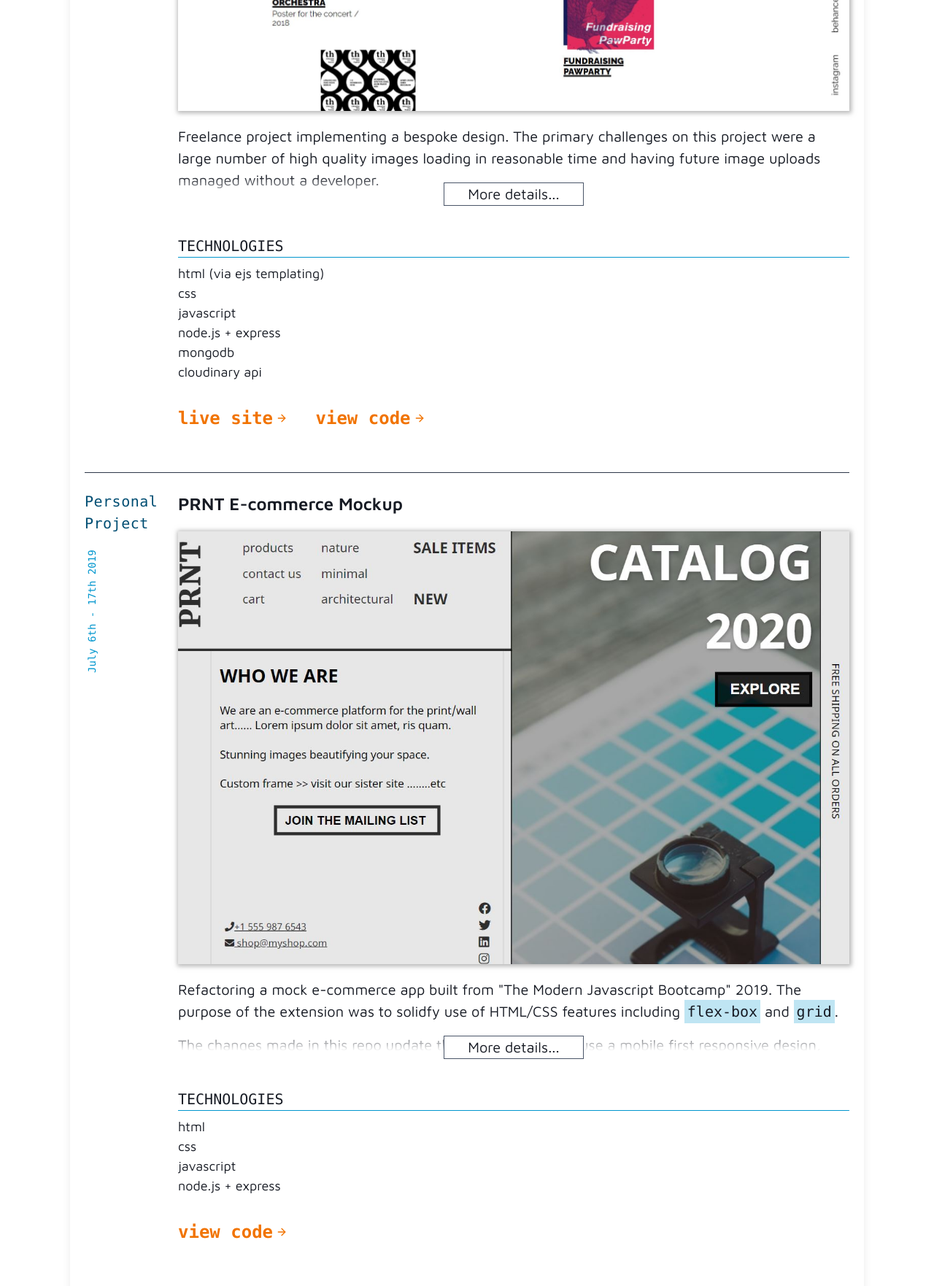
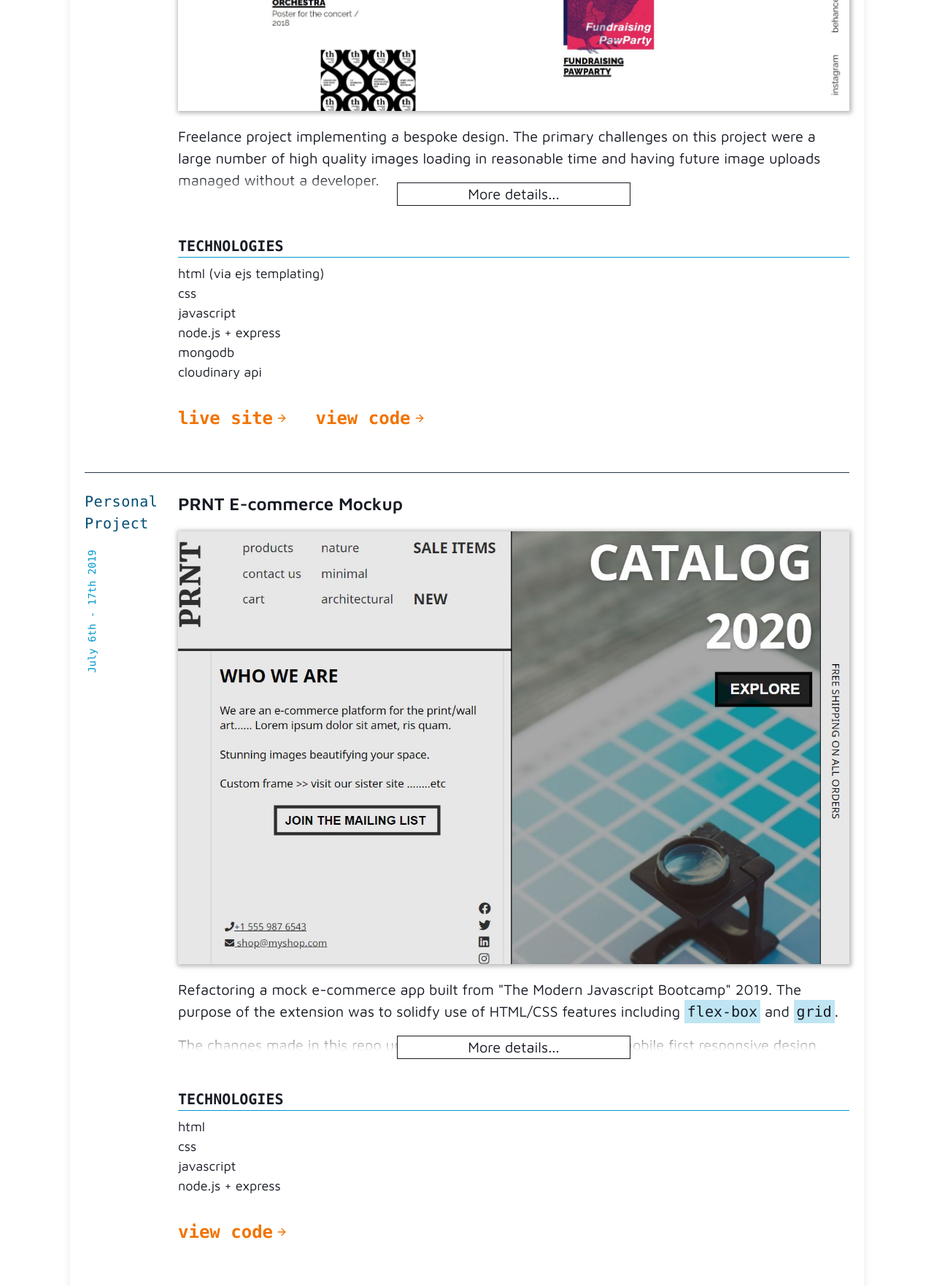
Before and after one commit to Nathan-Payne/nathanpayne.dev, a Node server app: page / in a window 1280 px wide; the page is wider, and only the part inside the window is pictured. Shown: the part 2351-4113 px from the top of that part at 73% size. Run offline with Node 20, Linux system fonts and the light colour scheme; style sheets or scripts are compiled from the project's sources; some libraries are stand-ins or nearby versions.

Commit message:
minor changes to project detail expansion button, update readme.md

```diff
--- a/views/index.ejs
+++ b/views/index.ejs
@@ -145,7 +145,7 @@
                     <div class="project-content relative overflow-hidden pb-3 mb-10">
                         <button type="button"
                             class="expand-detail focus:outline-none focus:text-sky hover:text-fire"><span
-                                class="bg-white px-8 border border-gray-700">More details...</span></button>
+                                class="bg-white px-8 border border-dark sm:px-24">More details...</span></button>
                         <p class="mb-4">
                             Freelance project implementing a bespoke design.
                             The primary challenges on this project were a large number of high quality images loading in
@@ -163,7 +163,7 @@
                             less time. See the github for a few examples.
                         </p>
                     </div>
-                    <h3 class="text-xl font-mono uppercase border-b-1 border-sky mb-2">Technologies</h3>
+                    <h3 class="text-xl font-mono font-bold uppercase border-b-1 border-sky mb-2">Technologies</h3>
                     <ul class="text-lg mb-2">
                         <li>html (via ejs templating)</li>
                         <li>css</li>
@@ -208,7 +208,7 @@
                     <div class="project-content relative overflow-hidden pb-3 mb-10">
                         <button type="button"
                             class="expand-detail focus:outline-none focus:text-sky hover:text-fire"><span
-                                class="bg-white px-8 border border-gray-700">More details...</span></button>
+                                class="bg-white px-8 border border-dark sm:px-24">More details...</span></button>
                         <p class="mb-4">
                             Refactoring a mock e-commerce app built from "The Modern Javascript Bootcamp" 2019. The
                             purpose of the extension was to solidfy use of HTML/CSS features including <span
@@ -228,7 +228,7 @@
                                 class="text-highlight">form validation</span>.
                         </p>
                     </div>
-                    <h3 class="text-xl font-mono uppercase border-b-1 border-sky mb-2">Technologies</h3>
+                    <h3 class="text-xl font-mono font-bold uppercase border-b-1 border-sky mb-2">Technologies</h3>
                     <ul class="text-lg mb-2">
                         <li>html</li>
                         <li>css</li>
@@ -270,7 +270,7 @@
                     <div class="project-content relative overflow-hidden pb-3 mb-10">
                         <button type="button"
                             class="expand-detail focus:outline-none focus:text-sky hover:text-fire"><span
-                                class="bg-white px-8 border border-gray-700">More details...</span></button>
+                                class="bg-white px-8 border border-dark sm:px-24">More details...</span></button>
                         <p class="mb-4">
                             This site is built using a node.js backend with <span class="text-highlight">Tailwind
                                 CSS</span> classes styling each element. Some simple javascript is used to animate various elements.
@@ -291,7 +291,7 @@
                             To deploy I use <span class="text-highlight">Nginx</span> as a reverse proxy on a <span class="text-highlight">linux</span> server. This has given me familiarity with command line tools, process managers and <span class="text-highlight">SSL</span> certificates.
                         </p>
                     </div>
-                    <h3 class="text-xl font-mono uppercase border-b-1 border-sky mb-2">Technologies</h3>
+                    <h3 class="text-xl font-mono font-bold uppercase border-b-1 border-sky mb-2">Technologies</h3>
                     <ul class="text-lg mb-2">
                         <li>html</li>
                         <li>tailwind css</li>
```
Also changed, not shown: README.md.
